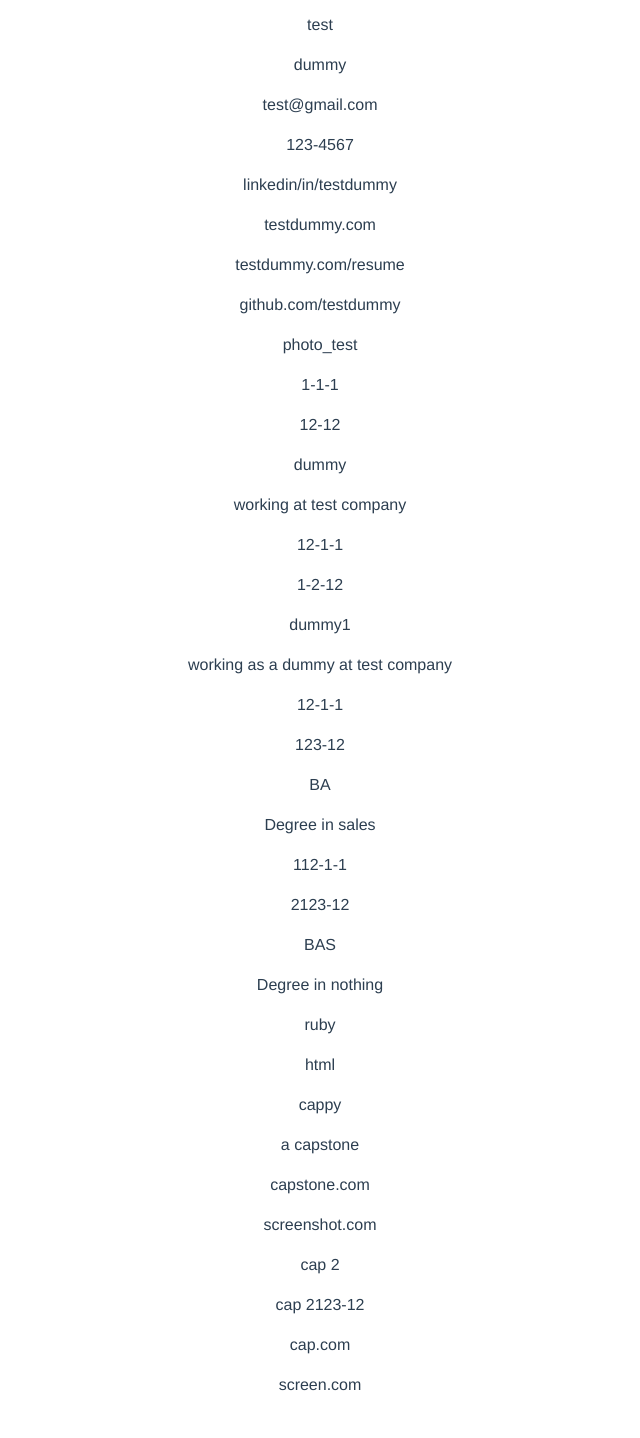
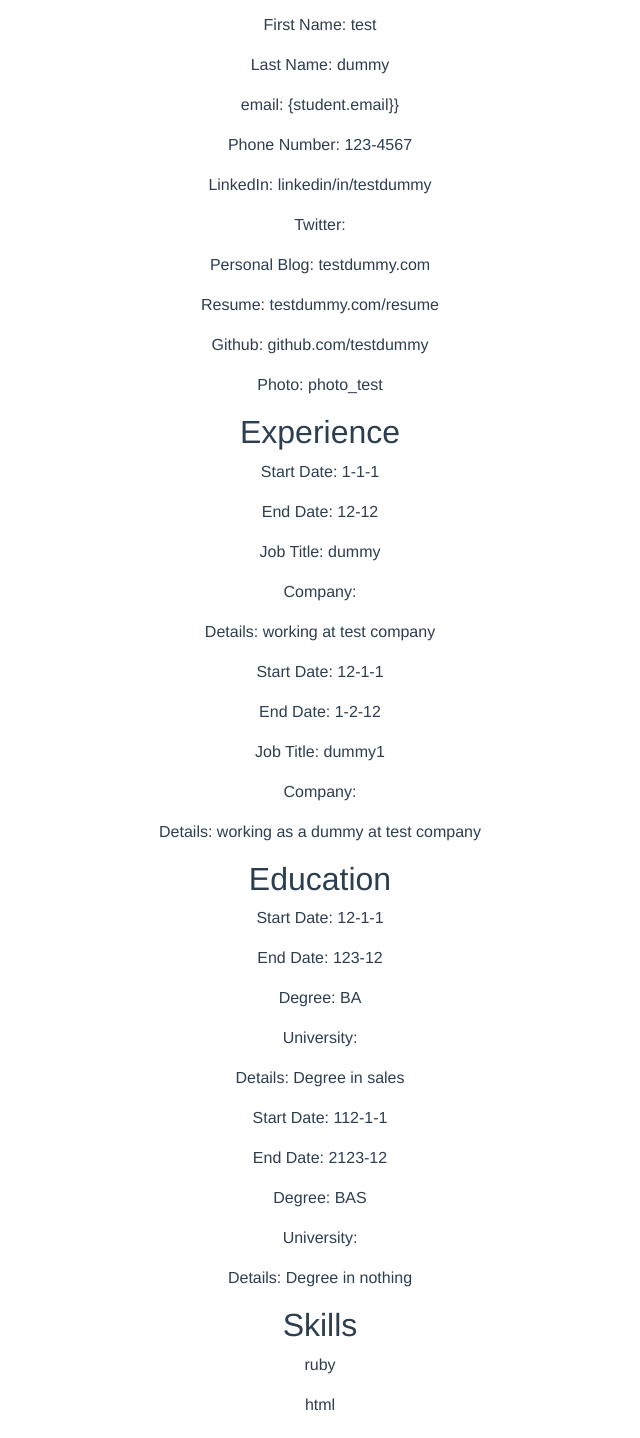
Before and after one commit to codelander-actualize/resume-student-portal-vue-app, a Vue app: page /students/me in a window 1280 px wide. Shown: the part 161-1599 px from the top of the page, without its empty margins (320-960 px from the left). Before the commit the page ends 1574 px from the top, so only its background shows below. Built offline with nearby package versions, Linux system fonts and the light colour scheme.

Commit message:
show page added

```diff
--- a/src/views/StudentsShow.vue
+++ b/src/views/StudentsShow.vue
@@ -1,42 +1,44 @@
 <template>
   <div class="students-show">
   <h2>Your Info</h2>
+
   <div>
-    <p>{{student.first_name}}</p>
-    <p>{{student.last_name}}</p>
-    <p>{{student.email}}</p>
-    <p>{{student.phone_number}}</p>
-    <p>{{student.linkedin_url}}</p>
-    <p>{{student.twitter_url}}</p>
-    <p>{{student.personal_blog_website_url}}</p>
-    <p>{{student.resume_url}}</p>
-    <p>{{student.github_url}}</p>
-    <p>{{student.photo_url}}</p>
+    <p>First Name: {{student.first_name}}</p>
+    <p>Last Name: {{student.last_name}}</p>
+    <p>email: {student.email}}</p>
+    <p>Phone Number: {{student.phone_number}}</p>
+    <p>LinkedIn: {{student.linkedin_url}}</p>
+    <p>Twitter: {{student.twitter_url}}</p>
+    <p>Personal Blog: {{student.personal_blog_website_url}}</p>
+    <p>Resume: {{student.resume_url}}</p>
+    <p>Github: {{student.github_url}}</p>
+    <p>Photo: {{student.photo_url}}</p>
+    <h2>Experience</h2>
     <div v-for="experience in student.experiences">
-       <p>{{experience.start_date}}</p>
-       <p>{{experience.end_date}}</p>
-       <p>{{experience.job_title}}</p>
-       <p>{{experience.company}}</p>
-       <p>{{experience.details}}</p>
+       <p>Start Date: {{experience.start_date}}</p>
+       <p>End Date: {{experience.end_date}}</p>
+       <p>Job Title: {{experience.job_title}}</p>
+       <p>Company: {{experience.company}}</p>
+       <p>Details: {{experience.details}}</p>
     </div>
-
+    <h2>Education</h2>
     <div v-for="education in student.educations">
-       <p>{{education.start_date}}</p>
-       <p>{{education.end_date}}</p>
-       <p>{{education.degree}}</p>
-       <p>{{education.university}}</p>
-       <p>{{education.details}}</p>
+       <p>Start Date: {{education.start_date}}</p>
+       <p>End Date: {{education.end_date}}</p>
+       <p>Degree: {{education.degree}}</p>
+       <p>University: {{education.university}}</p>
+       <p>Details: {{education.details}}</p>
     </div>
-
+    <h2>Skills</h2>
     <div v-for="skill in student.skills">
        <p>{{skill.skill}}</p>
     </div>
-
+    <h2>Capstone</h2>
     <div v-for="capstone in student.capstones">
-       <p>{{capstone.name}}</p>
-       <p>{{capstone.description}}</p>
-       <p>{{capstone.url}}</p>
-       <p>{{capstone.screenshot}}</p>
+       <p>Name: {{capstone.name}}</p>
+       <p>Description: {{capstone.description}}</p>
+       <p>Link: {{capstone.url}}</p>
+       <p>Screenshots: {{capstone.screenshot}}</p>
     </div>
 
   </div>
```
